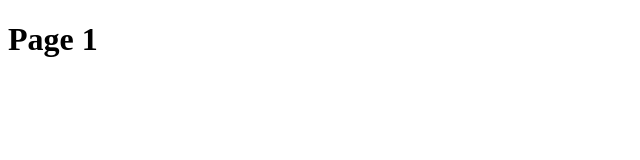
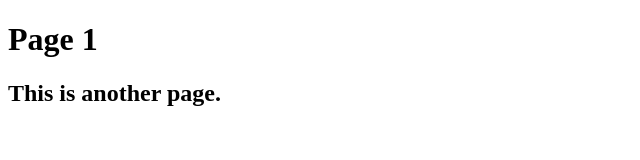
Before and after one commit to celine-leano/team1, a plain HTML site: page page1.html in a window 1280 px wide. Shown: the whole page, without its empty margins (0-640 px from the left). Drawn offline with Linux system fonts and the light colour scheme.

Commit message:
Added a second header to page1

```diff
--- a/page1.html
+++ b/page1.html
@@ -9,5 +9,6 @@
 </head>
 <body>
     <h1>Page 1</h1>
+    <h2>This is another page.</h2>
 </body>
 </html>
```
